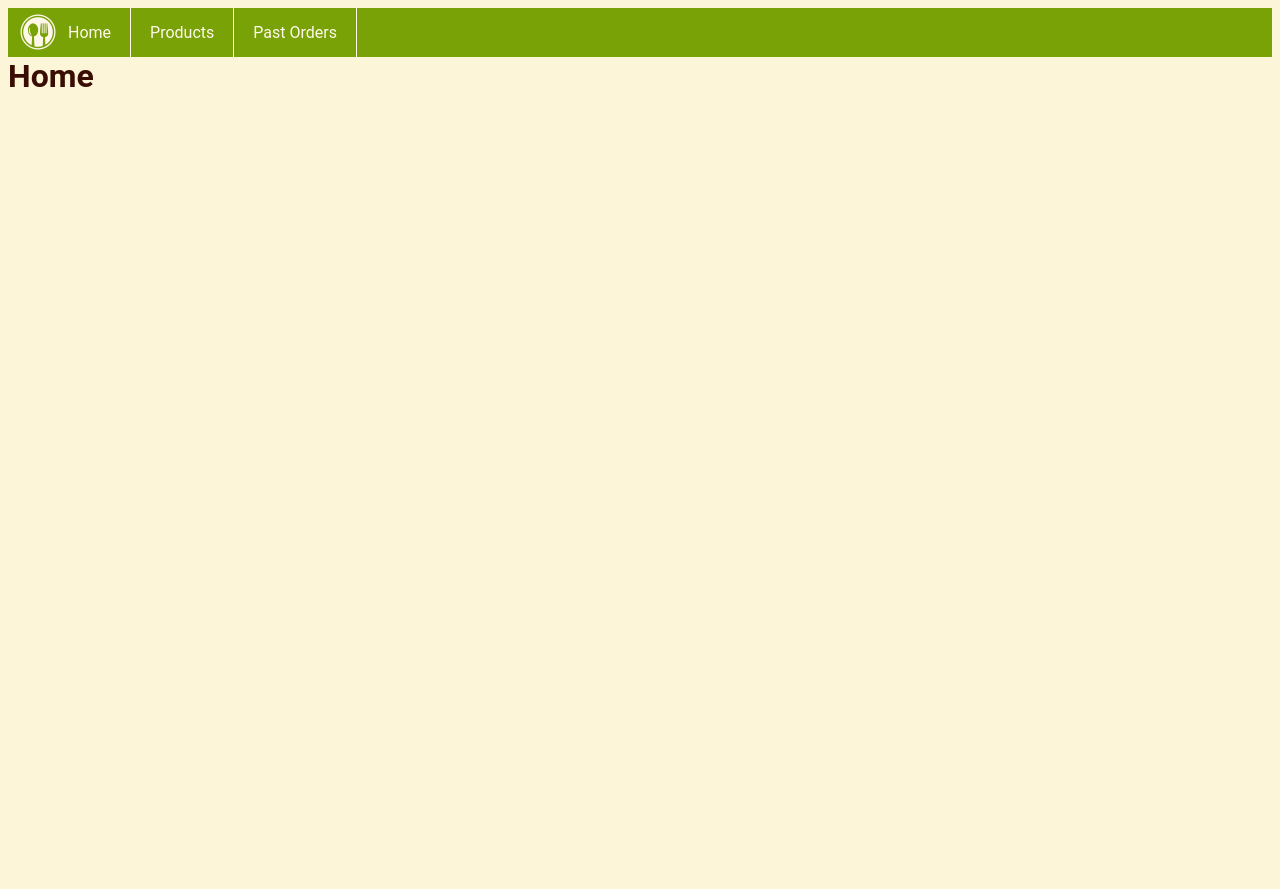
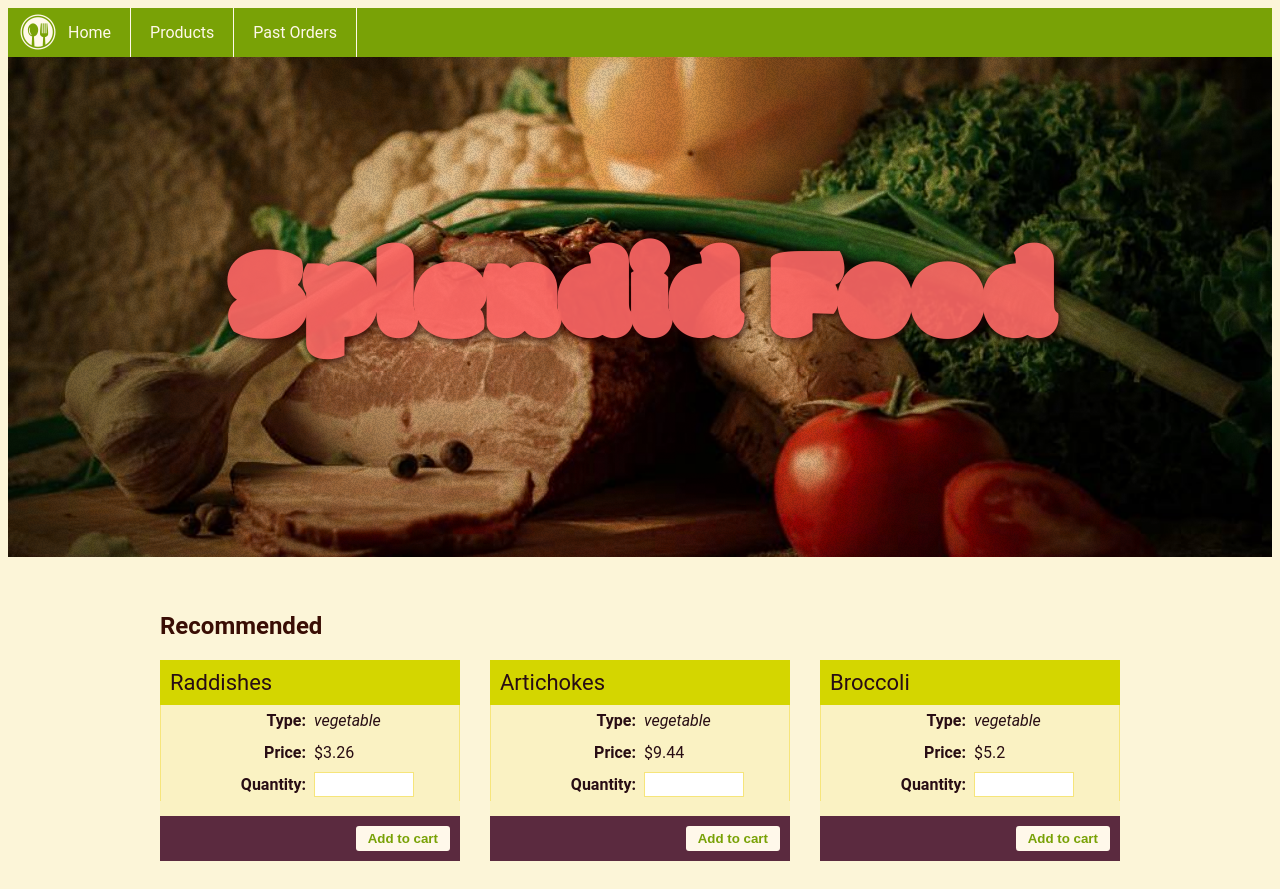
Before and after one commit to BillyZimmerman/Shopping-Cart-Vue-CLI, a Vue app: page / in a window 1280 px wide. Before the commit the page ends 800 px from the top, so only its background shows below. Built offline with nearby package versions, Linux system fonts and the light colour scheme.

Commit message:
added food.json file to connect to homepage

```diff
--- /dev/null
+++ b/src/food.json
@@ -0,0 +1,17 @@
+[
+  { "id": 1,  "name": "Raddishes",   "icon": "raddish",    "price": { "USD": 3.26, "NOK": 17.43 }, "type": "vegetable" },
+  { "id": 2,  "name": "Artichokes",  "icon": "artichoke",  "price": { "USD": 9.44, "NOK": 15.82 }, "type": "vegetable" },
+  { "id": 3,  "name": "Broccoli",    "icon": "broccoli",   "price": { "USD": 5.20, "NOK": 16.66 }, "type": "vegetable" },
+  { "id": 5,  "name": "Cabbages",    "icon": "cabbage",    "price": { "USD": 0.95, "NOK": 62.33 }, "type": "vegetable" },
+  { "id": 6,  "name": "Cherries",    "icon": "cherry",     "price": { "USD": 1.04, "NOK": 62.50 }, "type": "fruit"     },
+  { "id": 7,  "name": "Carrots",     "icon": "carrot",     "price": { "USD": 4.82, "NOK": 72.74 }, "type": "vegetable" },
+  { "id": 8,  "name": "Corn",        "icon": "corn",       "price": { "USD": 7.53, "NOK": 99.43 }, "type": "vegetable" },
+  { "id": 9,  "name": "Grapes",      "icon": "grapes",     "price": { "USD": 4.94, "NOK": 88.29 }, "type": "fruit"     },
+  { "id": 10, "name": "Onions",      "icon": "onion",      "price": { "USD": 6.45, "NOK": 69.53 }, "type": "vegetable" },
+  { "id": 11, "name": "Oranges",     "icon": "orange",     "price": { "USD": 9.95, "NOK": 96.53 }, "type": "fruit"     },
+  { "id": 12, "name": "Peas",        "icon": "peas",       "price": { "USD": 2.61, "NOK": 65.74 }, "type": "vegetable" },
+  { "id": 13, "name": "Pineapples",  "icon": "pineapple",  "price": { "USD": 1.62, "NOK": 35.22 }, "type": "fruit"     },
+  { "id": 14, "name": "Steaks",      "icon": "steak",      "price": { "USD": 8.32, "NOK": 83.08 }, "type": "meat"      },
+  { "id": 15, "name": "Watermelons", "icon": "watermelon", "price": { "USD": 5.08, "NOK": 89.69 }, "type": "fruit"     },
+  { "id": 16, "name": "Sausages",    "icon": "sausage",    "price": { "USD": 3.69, "NOK": 26.68 }, "type": "meat"      }
+]
--- a/src/views/Home.vue
+++ b/src/views/Home.vue
@@ -1,10 +1,76 @@
 <template>
-  <h1> Home </h1>
+  <div class="home">
+    <div class="splash-container">
+      <div class="splash">
+        <h1>Splendid Food</h1>
+      </div>
+    </div>
+
+  <main class="wrapper">
+
+    <h2>Recommended</h2>
+
+    <div class="recommended">
+
+      <!-- USING SLICE TO ONLY SHOW THE FIRST 3 ITEMS AVAILABLE  -->
+      <div v-for='(product, i) in inventory.slice(0,3)' :key="product.id" class="card">
+        <div class="card-title">
+            {{ product.name }}
+        </div>
+        <div class="card-body">
+          <i class="icofont-10x icofont-{{ product.icon }}"></i>
+          <form>
+            <div class="row">
+              <div class="cell">
+                <label>Type:</label>
+              </div>
+              <div class="cell">
+                <em>{{ product.type }}</em>
+              </div>
+            </div>
+            <div class="row">
+              <div class="cell">
+                <label>Price:</label>
+              </div>
+              <div class="cell">
+                ${{ product.price.USD }}
+              </div>
+            </div>
+            <div class="row">
+              <div class="cell">
+                <label>Quantity:</label>
+              </div>
+              <div class="cell">
+                <!-- .number CONVERTS A STRING TO A NUMBER VALUE -->
+                <input type="number" v-model.number="product.quantity">
+              </div>
+            </div>
+          </form>
+        </div>
+        <div class="card-footer">
+          <!-- WHEN SOMEONE CLICKS THE ADDTOCART BUTTON IT WILL UPDATE THE CART  -->
+          <button @click="addToCart(product.name, i)" class="btn btn-light">
+            Add to cart
+          </button>
+        </div>
+      </div>
+
+    </div>
+
+  </main>
+
+  </div>
 </template>
+<script>
+import food from '../food.json'
 
-<script>
 export default {
   name: 'Home',
+  data () {
+    return {
+      inventory: food
+    }
+  },
   components: {
   }
 }
```
